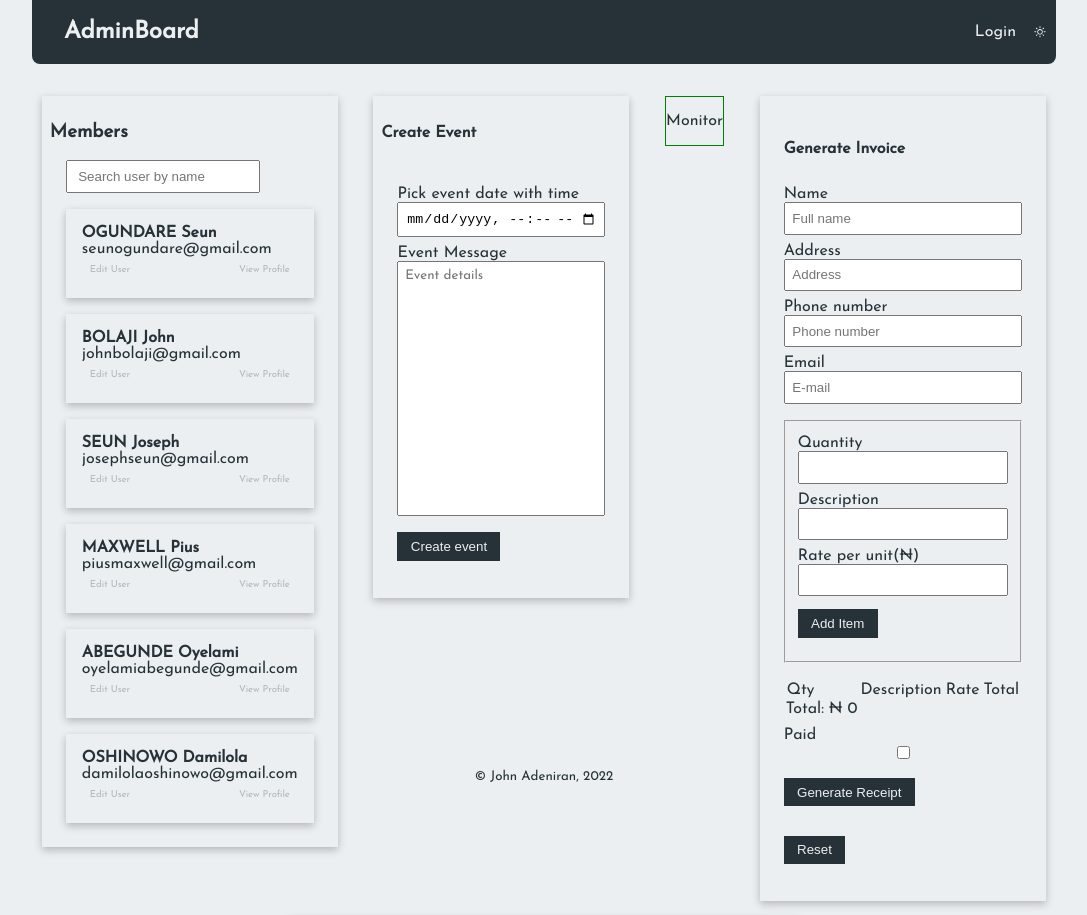
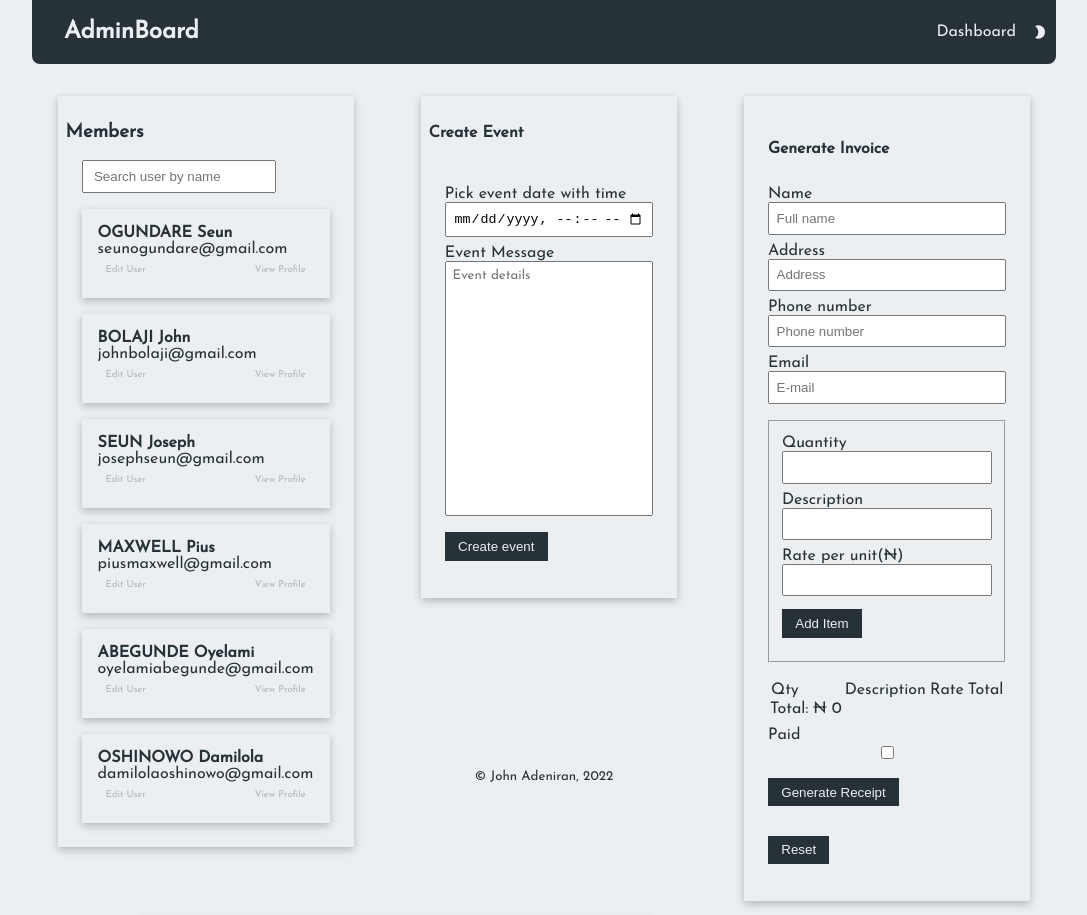
Before and after one commit to adeniranjohn/react-admin, a React (Create React App) app: page /dashboard in a window 1280 px wide. Shown: the top 915 px of the page, without its empty margins (96-1183 px from the left). Built offline with nearby package versions, Linux system fonts and the light colour scheme.

Commit message:
fix: Dashboard

```diff
--- a/src/App.js
+++ b/src/App.js
@@ -24,7 +24,7 @@ function App() {
 
     <Routes>
         <Route exact path='/' element={<Home/>} />
-        <Route path='/dashboard' element={<Dashboard/>} />
+        <Route  exact  path='/dashboard' element={<Dashboard/>} />
     </Routes>
       </main>
   <Footer />
--- a/src/components/Navbar.js
+++ b/src/components/Navbar.js
@@ -10,7 +10,7 @@ const Navbar = () => {
         <span>
         <Toggle/>
 
-        <Link to="/">Login</Link>
+        <Link to="/dashbaord">Dashboard</Link>
 
            </span>
 
--- a/src/components/Toggle.js
+++ b/src/components/Toggle.js
@@ -29,7 +29,7 @@ function Toggle() {
     return (
         <div className="toggle">
 
-                <span onClick={handleOnClick}>{   togClass === "light" ?   <MdModeNight />  : < WiDaySunny /> } </span>
+                <span onClick={handleOnClick}>{   togClass === "light" ?  < WiDaySunny />   : <MdModeNight /> } </span>
         </div>
     )
 }
--- a/src/pages/Dashboard.js
+++ b/src/pages/Dashboard.js
@@ -16,9 +16,10 @@ const Dashboard = () => {
             <Members/>
             <Calendar/>
 
-            <Monitor/>
+
             <Invoice/>
             <Notepad/>
+            <Monitor/>
         </section>
     )
 }
```
Also changed, not shown: src/components/PDFInvoice.js (+4 -4 lines), 1 other file (tests, documents, lock files or other folders).
